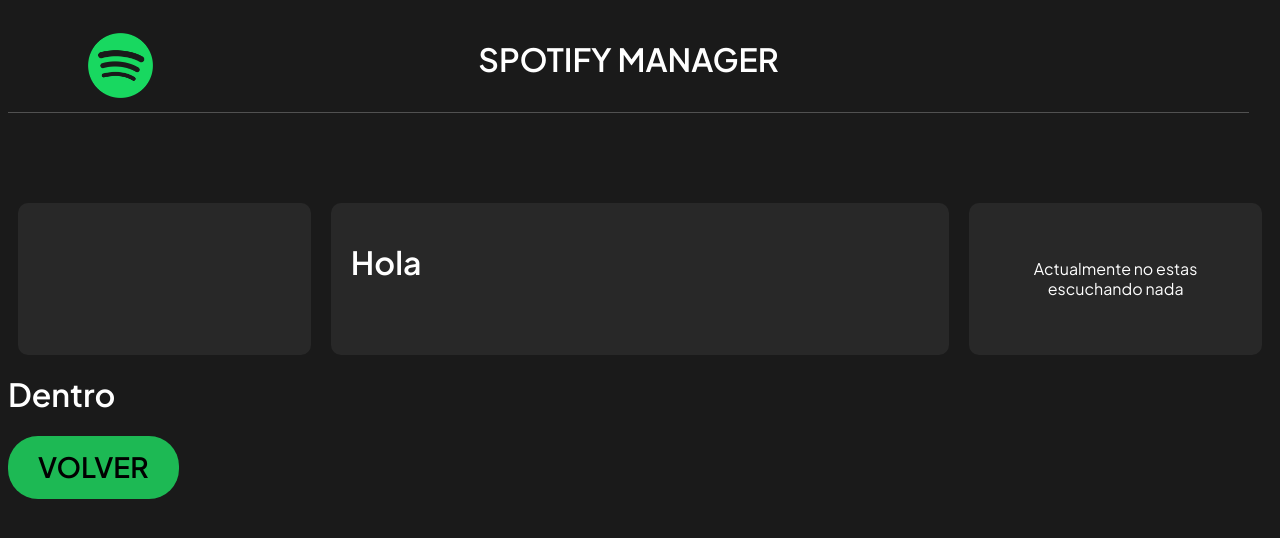
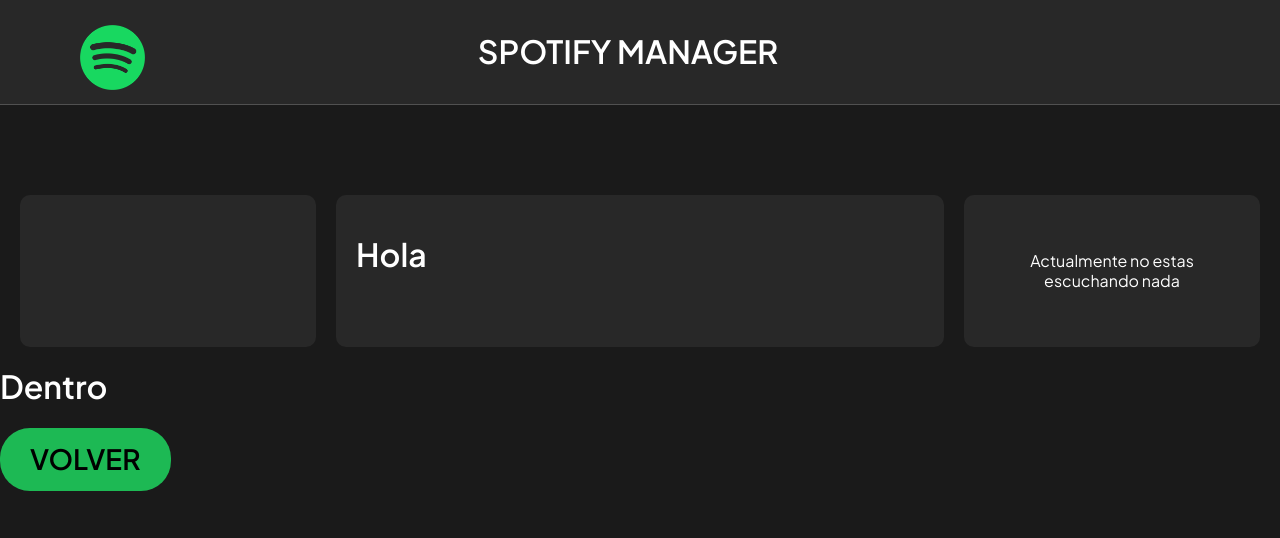
Before and after one commit to angeleitor4000/front-spotify-manager, a React (Create React App) app: page /home in a window 1280 px wide. Shown: the top 538 px of the page. Built offline with nearby package versions, Linux system fonts and the light colour scheme; no server answers.

Commit message:
Header arreglado

```diff
--- a/src/components/Header.js
+++ b/src/components/Header.js
@@ -1,4 +1,5 @@
 import { useState, useEffect } from 'react';
+import '../styles/HeaderStyle.css';
 import logo from "../images/slogo.png";
 
 export default function Header() {
@@ -16,60 +17,20 @@
         };
     }, []);
 
-    const headerStyle = {
-        position: "relative",
-        display: "grid",
-        gridTemplateColumns: headerWidth < 400 ? "1fr" : "auto 1fr auto", // Cambia la disposición de los elementos según el ancho de la pantalla
-        alignItems: "center", // Para alinear verticalmente en el centro
-        padding: "10px 20px", // Añade padding para espaciar el contenido del borde
-        width: "95%", // Establece el ancho del contenedor principal al 100% de la página
-        borderBottom: "1px solid #515151",
-    };
+    return (
+        <>
 
-    const imgStyle = {
-        height: 65,
-        width: 65,
-        marginRight: 20, // Ajusta el margen derecho del logo
-        marginLeft: 60, // Ajusta el margen izquierdo del logo
-    };
-
-    const titleStyle = {
-        position: "absolute",
-        left: headerWidth >= 400 ? "50%" : "10px", // Ajusta la posición del título según el ancho de la pantalla
-        top: "50%",
-        transform: headerWidth >= 400 ? "translate(-50%, -50%)" : "translate(0, -50%)", // Centra el título horizontal y verticalmente si hay espacio suficiente
-        textAlign: headerWidth >= 400 ? "center" : "left", // Centra el texto si hay espacio suficiente
-        whiteSpace: "nowrap", // Evita que el título se divida en varias líneas
-        overflow: "hidden", // Evita que el título se desborde si es demasiado largo
-        textOverflow: "ellipsis", // Muestra puntos suspensivos si el título es demasiado largo
-    };
-
-    const spaceStyle = {
-        marginRight: "15%", // Ajusta el margen derecho del espacio
-        marginLeft: "auto", // Deja un margen al espacio desde el borde derecho
-    };
-
-    /*
-    const lineStyle = {
-        position: "absolute",
-        left: "50%",
-        top: 0,
-        bottom: 0,
-        width: "2px",
-        backgroundColor: "black",
-        transform: "translateX(-50%)", // Centra la línea horizontalmente
-    };
-    */
-    return (
-        <div style={headerStyle}>
-            {headerWidth >= 400 ? (
+            {headerWidth >= 600 ? (
+                <div className='super-header-container'>
+                    <div className="header-container">
+                        {headerWidth >= 600 ? (
                             <>
-                    <a href='/'><img src={logo} alt="logo" style={imgStyle} /></a>
-                    <div style={titleStyle}>
+                                <a href='/'><img src={logo} alt="logo" className="logo" /></a>
+                                <div className="title">
                                     <a href='/'><h1>SPOTIFY MANAGER</h1></a>
                                 </div>
                                 {/* Este espacio vacío ayudará a empujar el título al centro */}
-                    <div style={spaceStyle}></div>
+                                <div className="space"></div>
                             </>
                         ) : (
                             <div style={{ textAlign: "center" }}>
@@ -79,9 +40,35 @@
                                 </div>
                             </div>
                         )}
-            {/* Línea vertical
-            <div style={lineStyle}></div>*/}
 
                     </div>
+                </div>
+            ) : (
+                <div className="header-container">
+                    {headerWidth >= 600 ? (
+                        <>
+                            <a href='/'><img src={logo} alt="logo" className="logo" /></a>
+                            <div className="title">
+                                <a href='/'><h1>SPOTIFY MANAGER</h1></a>
+                            </div>
+                            {/* Este espacio vacío ayudará a empujar el título al centro */}
+                            <div className="space"></div>
+                        </>
+                    ) : (
+                        <div style={{ textAlign: "center" }}>
+                            <img src={logo} alt="logo" style={{ height: 50, width: 50 }} />
+                            <div style={{ marginTop: 10 }}>
+                                <h1>SPOTIFY MANAGER</h1>
+                            </div>
+                        </div>
+                    )}
+
+                </div>
+            )}
+
+
+        </>
+
+
     );
 }
--- a/src/styles/App.css
+++ b/src/styles/App.css
@@ -14,9 +14,9 @@
         url("../fonts/PlusJakartaSans-SemiBold.ttf") format("truetype");
 }
 
-
 body{
     background-color: rgb(26, 26, 26);
+    margin: 0;
 }
 
 
--- /dev/null
+++ b/src/styles/HeaderStyle.css
@@ -0,0 +1,75 @@
+.super-header-container {
+    width: 100%;
+    background-color: #282828;
+    border-bottom: 1px solid #515151;
+}
+
+@media (max-width: 600px) {
+    .super-header-container {
+        display: none;
+    }
+
+    .header-container{
+        border-bottom: 1px solid #515151;
+    }
+}
+
+.header-container {
+    position: relative;
+    display: grid;
+    grid-template-columns: auto 1fr auto;
+    align-items: center;
+    padding: 10px 20px;
+    width: 95%;
+    background-color: #282828;
+}
+
+
+.logo {
+    height: 65px;
+    width: 65px;
+    margin-right: 20px;
+    margin-left: 60px;
+}
+
+.title {
+    position: absolute;
+    left: 50%;
+    top: 50%;
+    transform: translate(-50%, -50%);
+    text-align: center;
+    white-space: nowrap;
+    overflow: hidden;
+    text-overflow: ellipsis;
+}
+
+
+.space {
+    margin-right: 15%;
+    margin-left: auto;
+}
+
+
+@media (max-width: 600px) {
+    .header-container {
+        grid-template-columns: 1fr;
+    }
+
+    .logo {
+        height: 50px;
+        width: 50px;
+        margin-right: 0;
+        margin-left: 0;
+    }
+
+    .title {
+        left: 10px;
+        transform: translate(0, -50%);
+        text-align: left;
+    }
+
+    .space {
+        margin-right: 0;
+        margin-left: auto;
+    }
+}
--- a/src/styles/Home.css
+++ b/src/styles/Home.css
@@ -8,8 +8,8 @@
 .izquierda,
 .derecha {
     width: 20%;
-    margin-right: 10px;
-    margin-left: 10px;
+    margin-right: 20px;
+    margin-left: 20px;
     background-color: #282828;
     padding: 20px;
     border-radius: 10px;
@@ -19,8 +19,6 @@
 .cuerpo {
     padding: 20px;
     flex-grow: 1; /* Ocupa todo el espacio disponible verticalmente */
-    margin-right: 10px;
-    margin-left: 10px;
     background-color: #282828;
     border-radius: 10px;
     color: white;
```
Lines whose indentation alone changed are shown as unchanged.
